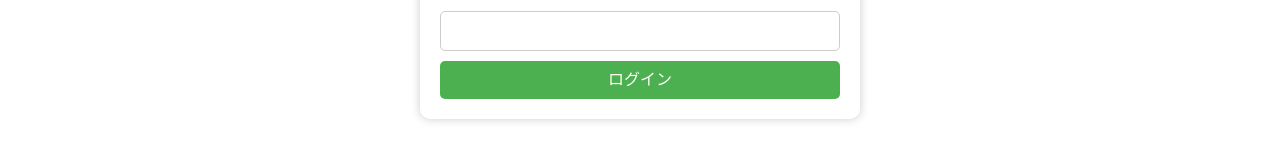
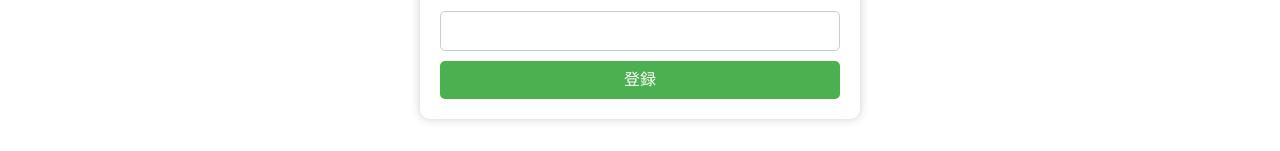
Before and after one commit to keisuke90/5-5-workout, a Vue app in the folder packages/frontend/: page /signup in a window 1280 px wide. Shown: the part 390-541 px from the top of the page. Built offline with nearby package versions, Linux system fonts and the light colour scheme.

Commit message:
誤字修正

```diff
--- a/packages/frontend/src/pages/SignupPage.vue
+++ b/packages/frontend/src/pages/SignupPage.vue
@@ -7,7 +7,7 @@
     <input type="password" id="password" name="password" required />
     <label for="password">パスワード確認</label>
     <input type="password" id="password" name="password" required />
-    <input type="submit" value="ログイン" />
+    <input type="submit" value="登録" />
   </form>
 </template>
 
```
